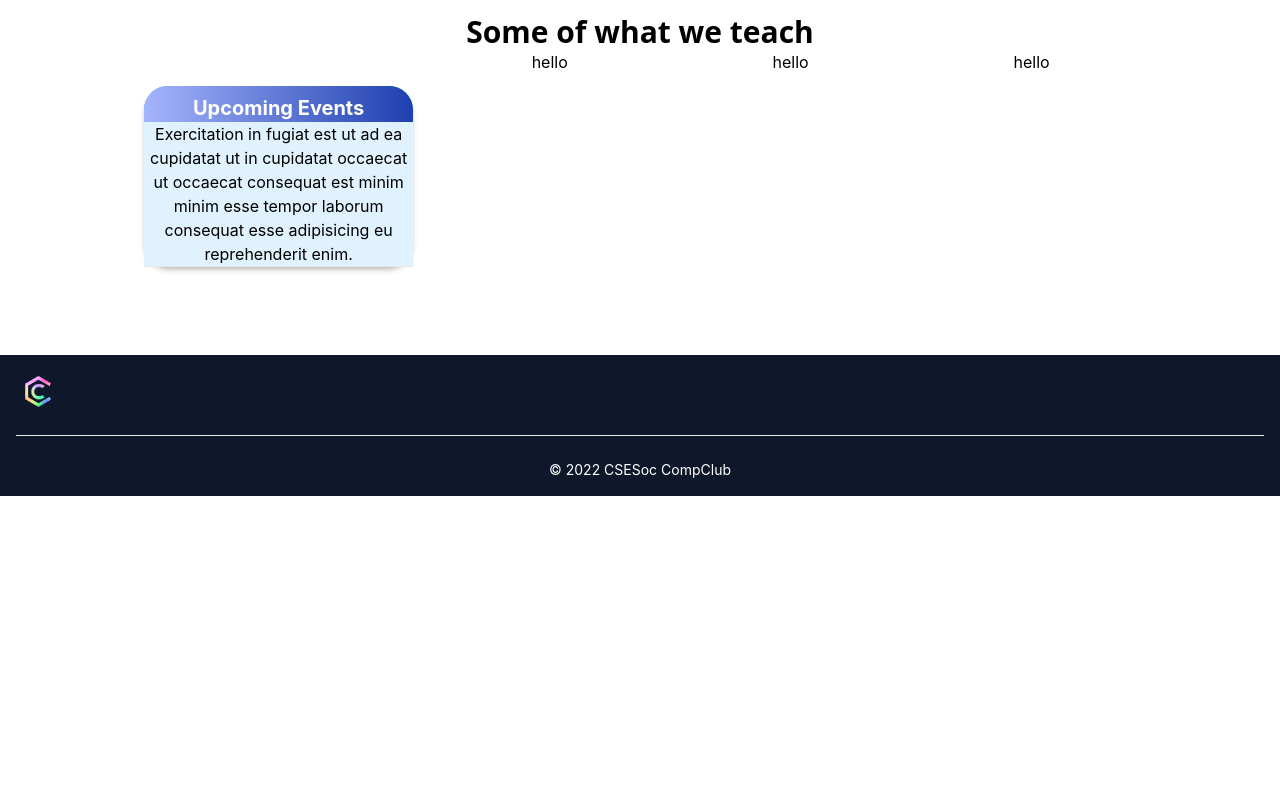
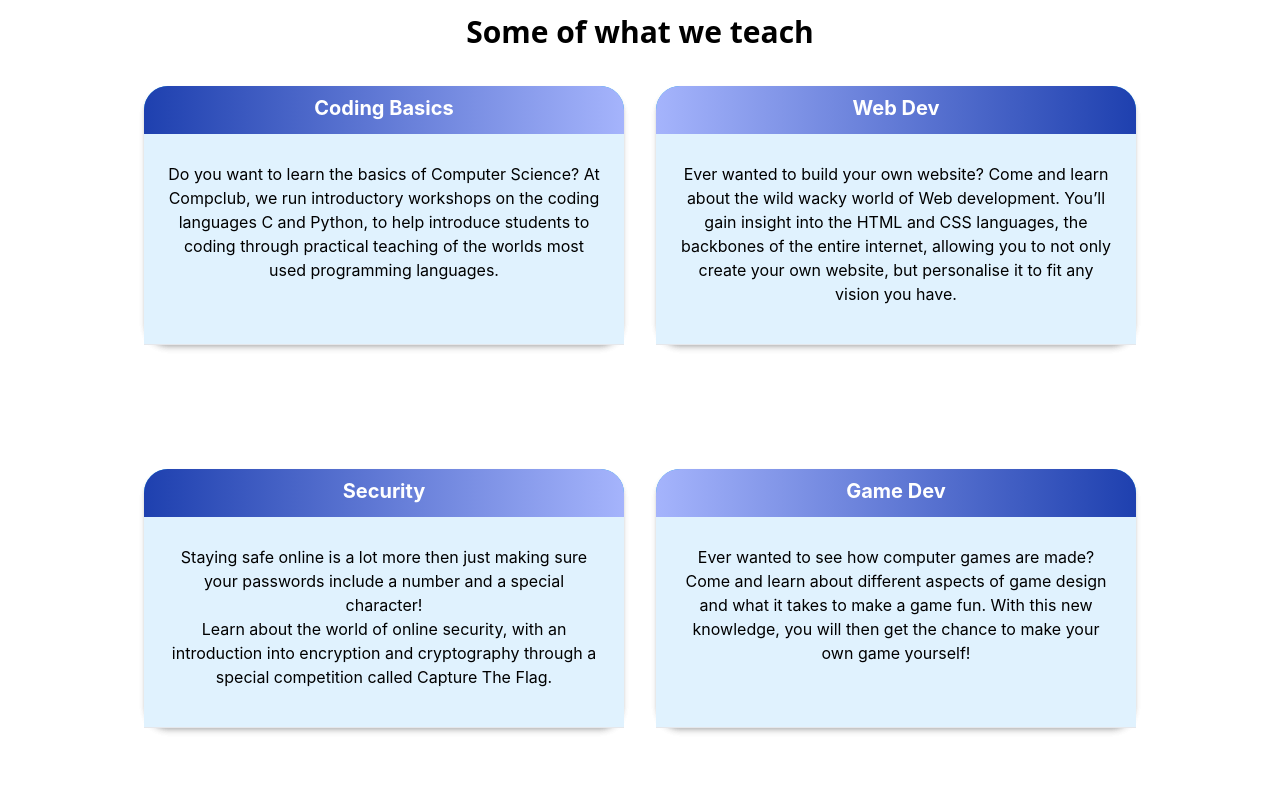
Before and after one commit to CSESoc-CompClub/cc-website-v2, a React (Create React App) app: page /events in a window 1280 px wide. Shown: the part 1680-2480 px from the top of the page. Before the commit the page ends 2176 px from the top, so only its background shows below. Built offline with nearby package versions, Linux system fonts and the light colour scheme; the HTML template or start-up script is replaced by a standard one.

Commit message:
added all the new cards, added the descriptions and the flex

```diff
--- a/src/components/SyllabusAccordion.jsx
+++ b/src/components/SyllabusAccordion.jsx
@@ -58,9 +58,11 @@
                         </AccordionItemHeading>
                         <AccordionItemPanel>
                             <p>
-                                Staying safe online is a lot more then just making sure your passwords are strong!
-                                Learn about the world of online security, as well as introduction into
-                                encryption and cryptography
+                                Staying safe online is a lot more then just making sure your passwords
+                                include a number and a special character!
+                                Learn about the world of online security,
+                                with an introduction into encryption and cryptography through a special competition
+                                called Capture the flag.
                             </p>
                         </AccordionItemPanel>
                     </AccordionItem>
@@ -72,10 +74,11 @@
                         </AccordionItemHeading>
                         <AccordionItemPanel>
                             <p>
-                                Exercitation in fugiat est ut ad ea cupidatat ut in
-                                cupidatat occaecat ut occaecat consequat est minim minim
-                                esse tempor laborum consequat esse adipisicing eu
-                                reprehenderit enim.
+                                Ever wanted to see how computer games are made?
+                                Come and learn about different aspects
+                                of game design and what it takes
+                                to make a game fun. With this new knowledge,
+                                you will then get the chance to make your own game yourself!
                             </p>
                         </AccordionItemPanel>
                     </AccordionItem>
--- a/src/components/SyllabusCards.jsx
+++ b/src/components/SyllabusCards.jsx
@@ -5,20 +5,21 @@
     {/* Between 800 and 1200 is two rows of 2*/}
     {/*For the gradient have it so the colours go into eahc other. i.e.e the dark blue meets in the middle*/}
         <div>
-        <div class='flex flex-row px-[10%] pb-10 hidden md:flex xl:hidden justify-center'>
+            {/*row one*/}
+            <div class='flex flex-row px-[10%] pb-10 hidden md:flex justify-center'>
                 <div class="text-center py-5">
                     <div class="flex justify-center mb-3 p-4">
                         <div class='flex flex-col'>
                             <div class="shadow-md bg-sky-500 rounded-3xl">
-                        <div class="shadow-md bg-gradient-to-r from-indigo-300 to-blue-800 max-w-lg rounded-3xl">
+                            <div class="shadow-md bg-gradient-to-r from-blue-800 to-indigo-300 max-w-lg rounded-3xl">
                                 <div class="border-b border-white-300 rounded-t-md">
                                 <div class="flex flex-col justify-center items-center text-xl text-white font-bold pt-2">
-                                <div class='pb-3'>Upcoming Events</div>
-                                <p id="event" class="justify-center items-center bg-sky-100 text-base font-normal text-black w-[100%] h-48 pt-7 px-5">
-                                        Exercitation in fugiat est ut ad ea cupidatat ut in
-                                        cupidatat occaecat ut occaecat consequat est minim minim
-                                        esse tempor laborum consequat esse adipisicing eu
-                                        reprehenderit enim.
+                                    <div class='pb-3'>Coding Basics</div>
+                                    <p id="event" class="justify-center items-center bg-sky-100 lg:text-base md:text-sm font-normal text-black w-[100%] h-[210px] lg:pt-7 md:pt-3 px-5">
+                                        Do you want to learn the basics of Computer Science?
+                                        At Compclub, we run introductory workshops on the coding languages C and Python,
+                                        to help introduce students to coding through practical
+                                        teaching of the worlds most used programming languages.
                                     </p>
                                 </div>
                                 </div>
@@ -27,19 +28,70 @@
                         </div>
                     </div>
                 </div>
+
                 <div class="text-center py-5">
                     <div class="flex justify-center mb-3 p-4">
                         <div class='flex flex-col'>
                             <div class="shadow-md bg-sky-500 rounded-3xl">
-                        <div class="shadow-md bg-gradient-to-r from-indigo-300 to-blue-800 max-w-lg rounded-3xl">
+                            <div class="shadow-md bg-gradient-to-r from-indigo-300 blue-800  to-blue-800 max-w-lg rounded-3xl">
                                 <div class="border-b border-white-300 rounded-t-md">
                                 <div class="flex flex-col justify-center items-center text-xl text-white font-bold pt-2">
-                                <div class='pb-3'>Upcoming Events</div>
-                                <p id="event" class="justify-center items-center bg-sky-100 text-base font-normal text-black w-[100%] h-48 pt-7 px-5">
-                                        Exercitation in fugiat est ut ad ea cupidatat ut in
-                                        cupidatat occaecat ut occaecat consequat est minim minim
-                                        esse tempor laborum consequat esse adipisicing eu
-                                        reprehenderit enim.
+                                    <div class='pb-3'>Web Dev</div>
+                                    <p id="event" class="justify-center items-center bg-sky-100 lg:text-base md:text-sm font-normal text-black w-[100%] h-[210px] lg:pt-7 md:pt-3 px-5">
+                                        Ever wanted to build your own website?
+                                        Come and learn about the wild wacky world of Web development.
+                                        You’ll gain insight into the HTML and CSS languages, the backbones of
+                                        the entire internet, allowing you to not only create your own website, but
+                                        personalise it to fit any vision you have.
+                                    </p>
+                                </div>
+                                </div>
+                            </div>
+                            </div>
+                        </div>
+                    </div>
+                </div>
+            </div>
+
+            {/*row two*/}
+            <div class='flex flex-row px-[10%] pb-10 hidden md:flex justify-center'>
+                <div class="text-center py-5">
+                    <div class="flex justify-center mb-3 p-4">
+                        <div class='flex flex-col'>
+                            <div class="shadow-md bg-sky-500 rounded-3xl">
+                            <div class="shadow-md bg-gradient-to-r from-blue-800 to-indigo-300 max-w-lg rounded-3xl">
+                                <div class="border-b border-white-300 rounded-t-md">
+                                <div class="flex flex-col justify-center items-center text-xl text-white font-bold pt-2">
+                                    <div class='pb-3'>Security</div>
+                                    <p id="event" class="justify-center items-center bg-sky-100 lg:text-base md:text-sm font-normal text-black w-[100%] h-[210px] lg:pt-7 md:pt-3 px-5">
+                                        Staying safe online is a lot more then just making sure your passwords
+                                        include a number and a special character! <br/>
+                                        Learn about the world of online security,
+                                        with an introduction into encryption and cryptography through a special competition
+                                        called Capture The Flag.
+                                    </p>
+                                </div>
+                                </div>
+                            </div>
+                            </div>
+                        </div>
+                    </div>
+                </div>
+
+                <div class="text-center py-5">
+                    <div class="flex justify-center mb-3 p-4">
+                        <div class='flex flex-col'>
+                            <div class="shadow-md bg-sky-500 rounded-3xl">
+                            <div class="shadow-md bg-gradient-to-r from-indigo-300 blue-800 to-blue-800 max-w-lg rounded-3xl">
+                                <div class="border-b border-white-300 rounded-t-md">
+                                <div class="flex flex-col justify-center items-center text-xl text-white font-bold pt-2">
+                                    <div class='pb-3'>Game Dev</div>
+                                    <p id="event" class="justify-center items-center bg-sky-100 lg:text-base md:text-sm font-normal text-black w-[100%] h-[210px] lg:pt-7 md:pt-3 px-5">
+                                        Ever wanted to see how computer games are made?
+                                        Come and learn about different aspects
+                                        of game design and what it takes
+                                        to make a game fun. With this new knowledge,
+                                        you will then get the chance to make your own game yourself!
                                     </p>
                                 </div>
                                 </div>
@@ -52,37 +104,6 @@
 
 
 
-
-    </div>
-
-
-    {/*1200 px and larger is one row of 4*/}
-    {/*For the gradient, same as above but outer two are the same but going in, inner two are the same but going in*/}
-    <div class='flex flex-row px-[10%] pb-10 hidden xl:flex md:hidden'>
-        <div class="text-center py-5 w-96">
-            <div class="flex justify-center mb-3 p-4">
-                <div class='flex flex-col'>
-                    <div class="shadow-md bg-sky-500 rounded-3xl">
-                    <div class="shadow-md bg-gradient-to-r from-indigo-300 to-blue-800 max-w-lg rounded-3xl">
-                        <div class="border-b border-white-300 rounded-t-md">
-                        <div class="flex flex-col justify-center items-center text-xl text-white font-bold pt-2">
-                            Upcoming Events <br/>
-                            <p id="event" class="justify-center items-center bg-sky-100 text-base font-normal text-black w-[100%]">
-                                    Exercitation in fugiat est ut ad ea cupidatat ut in
-                                    cupidatat occaecat ut occaecat consequat est minim minim
-                                    esse tempor laborum consequat esse adipisicing eu
-                                    reprehenderit enim.
-                            </p>
-                        </div>
-                        </div>
-                    </div>
-                    </div>
-                </div>
-            </div>
-        </div>
-        <div class='px-[10%]'>hello</div>
-        <div class='px-[10%]'>hello</div>
-        <div class='px-[10%]'>hello</div>
         </div>
 
 
```
Lines whose indentation alone changed are shown as unchanged.
